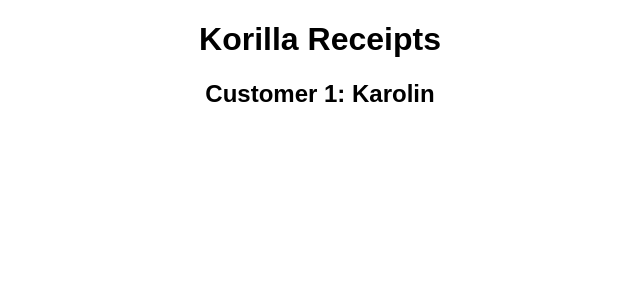
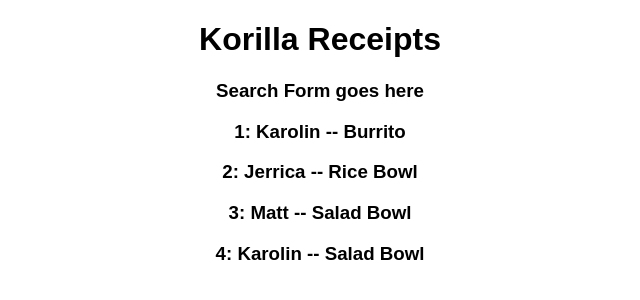
Before and after one commit to jajoyce/React-Korilla-Receipts, a React (Create React App) app: page / in a window 1280 px wide. Shown: the top 300 px of the page, without its empty margins (320-960 px from the left). Built offline with nearby package versions, Linux system fonts and the light colour scheme.

Commit message:
Create app components and setup. Create Form, Receipts, and Receipt components with initial functionality. Pass receipts props from data and render in App.

```diff
--- a/public/index.html
+++ b/public/index.html
@@ -1,26 +1,15 @@
 <!DOCTYPE html>
 <html lang="en">
-
   <head>
-	<meta charset="utf-8">
-	<meta name="viewport" content="width=device-width, initial-scale=1, shrink-to-fit=no">
-	<meta name="theme-color" content="#000000">
-	<!--
-      manifest.json provides metadata used when your web app is added to the
-      homescreen on Android. See https://developers.google.com/web/fundamentals/engage-and-retain/web-app-manifest/
-    -->
-	<link rel="manifest" href="%PUBLIC_URL%/manifest.json">
-	<link rel="shortcut icon" href="%PUBLIC_URL%/favicon.ico">
-	<!--
-      Notice the use of %PUBLIC_URL% in the tags above.
-      It will be replaced with the URL of the `public` folder during the build.
-      Only files inside the `public` folder can be referenced from the HTML.
-
-      Unlike "/favicon.ico" or "favicon.ico", "%PUBLIC_URL%/favicon.ico" will
-      work correctly both with client-side routing and a non-root public URL.
-      Learn how to configure a non-root public URL by running `npm run build`.
-    -->
-	<title>React App</title>
+    <meta charset="utf-8" />
+    <meta
+      name="viewport"
+      content="width=device-width, initial-scale=1, shrink-to-fit=no"
+    />
+    <meta name="theme-color" content="#000000" />
+    <link rel="manifest" href="%PUBLIC_URL%/manifest.json" />
+    <link rel="shortcut icon" href="%PUBLIC_URL%/favicon.ico" />
+    <title>JAJoyce React Korilla Receipts</title>
   </head>
 
   <body>
@@ -28,16 +17,5 @@
       You need to enable JavaScript to run this app.
     </noscript>
     <div id="root"></div>
-	<!--
-      This HTML file is a template.
-      If you open it directly in the browser, you will see an empty page.
-
-      You can add webfonts, meta tags, or analytics to this file.
-      The build step will place the bundled scripts into the <body> tag.
-
-      To begin the development, run `npm start` or `yarn start`.
-      To create a production bundle, use `npm run build` or `yarn build`.
-    -->
   </body>
-
 </html>
--- a/src/App.js
+++ b/src/App.js
@@ -1,13 +1,16 @@
 import React, { useState } from "react";
 import "./styles.css";
-import receiptsArr from "./receiptData";
+import receiptsData from "./receiptData";
+import Form from "./components/Form";
+import Receipts from "./components/Receipts";
 
 export default function App() {
-  const [receipt, setReceipt] = useState(receiptsArr);
+  const [receipt, setReceipt] = useState(receiptsData);
   return (
     <div className="App">
       <h1>Korilla Receipts</h1>
-      <h2>Customer 1: {receipt[0].person}</h2>
+      <Form />
+      <Receipts receipts={receiptsData} />
     </div>
   );
 }
--- /dev/null
+++ b/src/components/Form.js
@@ -0,0 +1,11 @@
+import React, { useState } from "react";
+
+function Form(props) {
+  return (
+    <div>
+      <h3>Search Form goes here</h3>
+    </div>
+  );
+}
+
+export default Form;
--- /dev/null
+++ b/src/components/Receipt.js
@@ -0,0 +1,13 @@
+import React from "react";
+
+function Receipt({ receipt, key }) {
+  return (
+    <div>
+      <h3>
+        {receipt.id}: {receipt.person} -- {receipt.order.main}
+      </h3>
+    </div>
+  );
+}
+
+export default Receipt;
--- /dev/null
+++ b/src/components/Receipts.js
@@ -0,0 +1,10 @@
+import React from "react";
+import Receipt from "./Receipt";
+
+function Receipts({ receipts }) {
+  return receipts.map((receipt) => (
+    <Receipt receipt={receipt} key={receipt.id} />
+  ));
+}
+
+export default Receipts;
```
Also changed, not shown: package.json (+2 -7 lines), 1 other file (tests, documents, lock files or other folders). Lines whose indentation alone changed are shown as unchanged.
